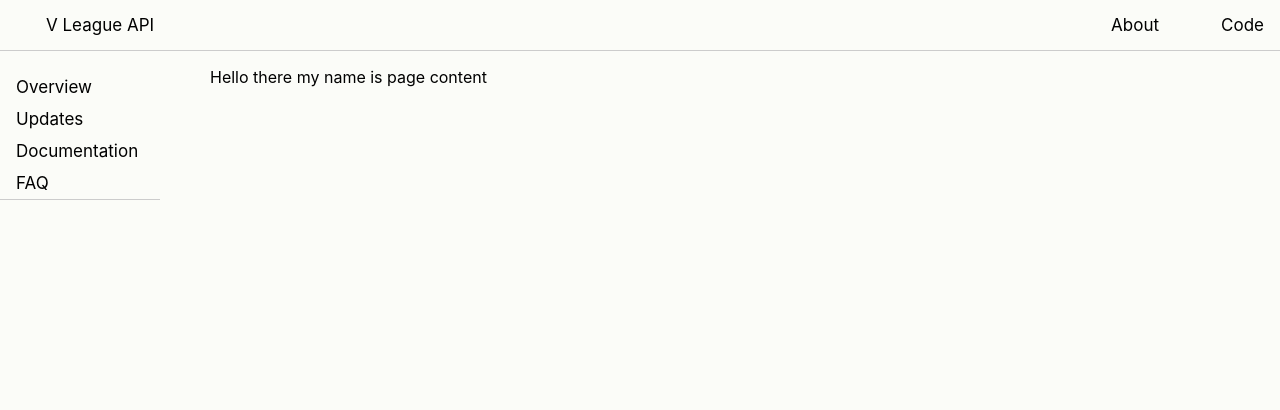
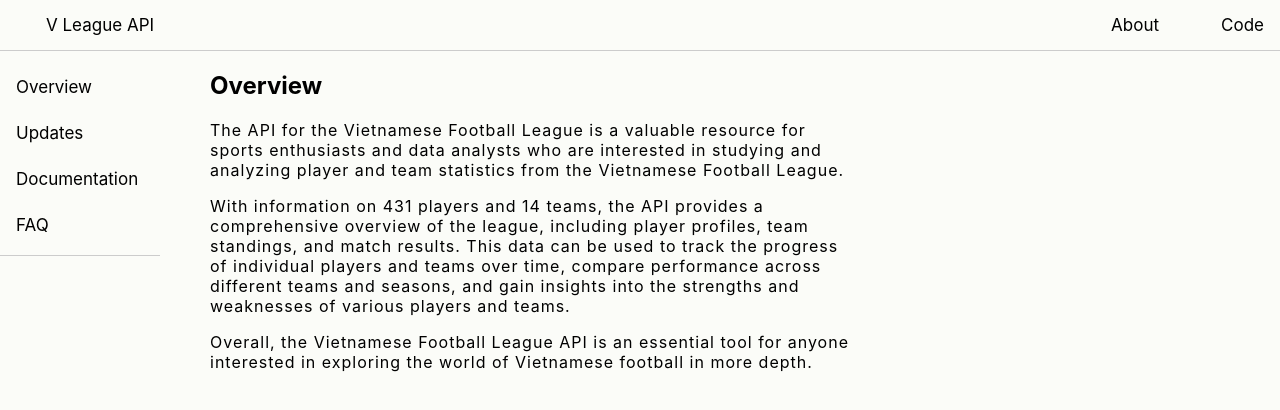
Before and after one commit to kaquoc/V_League, a React (Create React App) app in the folder my-app/: page / in a window 1280 px wide. Shown: the top 410 px of the page. Built offline with nearby package versions, Linux system fonts and the light colour scheme.

Commit message:
added Overview page description

```diff
--- a/my-app/src/App.css
+++ b/my-app/src/App.css
@@ -39,13 +39,22 @@ margin-left: 30px;
 .sidenav a{
   color: black;
   text-decoration: none;
-  padding: 6px 8px 6px 16px;
+  padding: 6px 8px 20px 16px;
   font-size: 17px;
   display: block;
+}
+.sidenav a:hover{
+  background-color: #ddd;
+  color: black;
 }
 
 /* Style page content */
 .main {
   margin-left: 200px; /* Same as the width of the sidebar */
   padding: 0px 10px;
+  width: 50%;
 }
+.main p {
+  padding: 0px;
+  letter-spacing: 1px;
+}
--- a/my-app/src/App.js
+++ b/my-app/src/App.js
@@ -1,29 +1,37 @@
 import './App.css';
 import React from 'react';
+import { useState } from 'react';
+import {Overview1,Overview2} from './page_components/Overview.js';
 
 function Topnav(){
   return (
-    <div class = "topNavBar">
+    <div className = "topNavBar">
       <a>V League API</a>
-        <div class = "right-text">
+        <div className = "right-text">
           <a >About</a>
           <a >Code</a>
         </div>
     </div>
   );
 }
+
 //side navigation bar and page content
 function Sidenav(){
+  const[content, setContent] = useState(Overview1);
+  const handleOverview = () =>{
+      setContent(<Overview2 />);
+  }
+
   return (
     <>
-      <div class="sidenav">
-        <a href="#">Overview</a>
+      <div className="sidenav">
+        <a href="#" onClick={handleOverview}>Overview</a>
         <a href="#">Updates</a>
         <a href="#">Documentation</a>
         <a href="#">FAQ</a>
     </div>
-    <div class="main">
-      <p>Hello there my name is page content</p>
+    <div className="main">
+      {content}
     </div>
   </>
   )
--- /dev/null
+++ b/my-app/src/page_components/Overview.js
@@ -0,0 +1,32 @@
+
+export function Overview1(){
+    return (
+        <>
+            <h2>Overview</h2>
+            <p>The API for the Vietnamese Football League is a valuable
+                resource for sports enthusiasts and data analysts who are
+                interested in studying and analyzing player and team
+                statistics from the Vietnamese Football League. </p>
+            <p>
+                With information on 431 players and 14 teams, the API provides
+                a comprehensive overview of the league, including player
+                profiles, team standings, and match results. This data can be
+                used to track the progress of individual players and teams over
+                time, compare performance across different teams and seasons,
+                and gain insights into the strengths and weaknesses of various
+                players and teams.
+            </p>
+            <p>
+                 Overall, the Vietnamese Football League API is
+                  an essential tool for anyone interested in exploring the world
+                of Vietnamese football in more depth.
+            </p>
+        </>
+    )
+  }
+
+export function Overview2(){
+    return (
+      <p>Hello this is overview page2</p>
+    )
+  }
```
